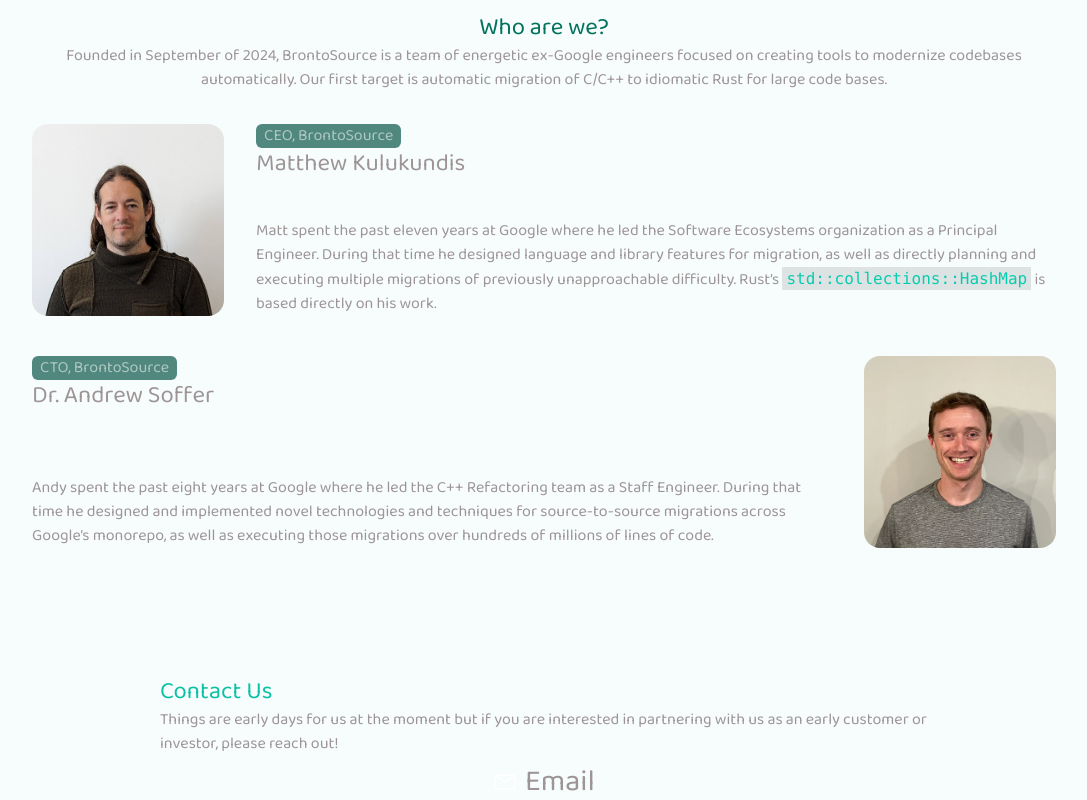
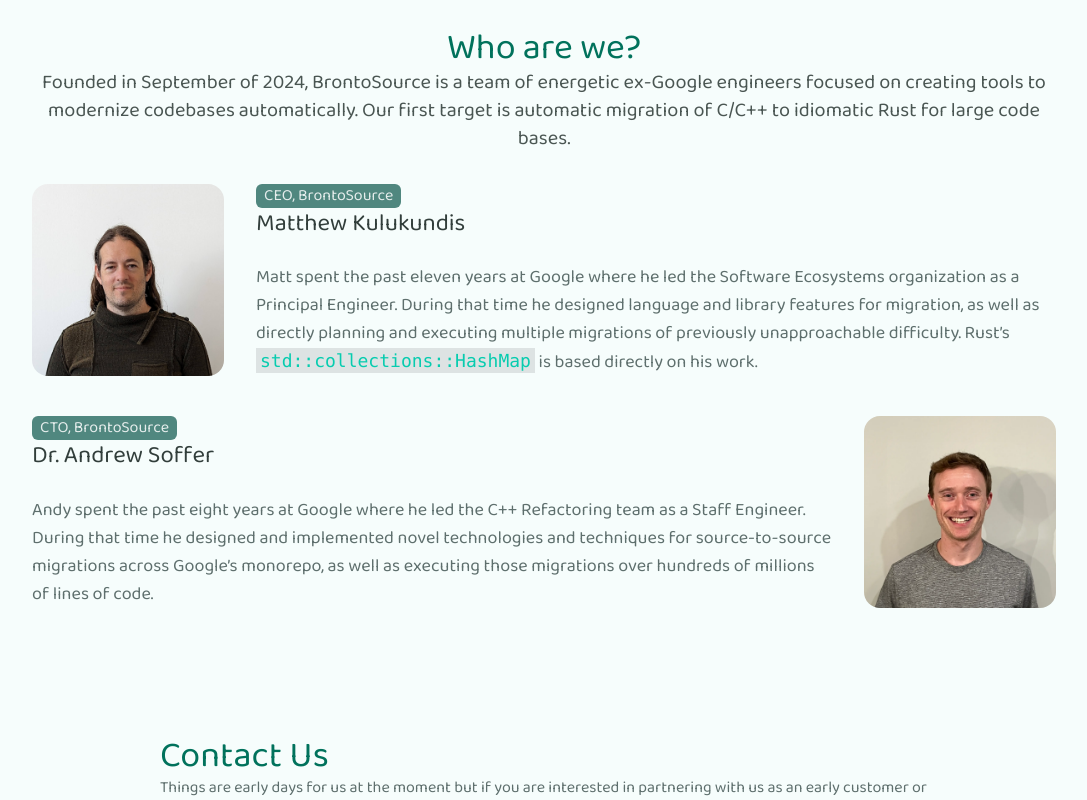
Before and after one commit to brontosource/brontosource.github.io, a Next.js app: page / in a window 1280 px wide. Shown: the part 840-1640 px from the top of the page, without its empty margins (96-1183 px from the left). Built offline with nearby package versions, Linux system fonts and the light colour scheme.

Commit message:
Chor: Added Additional UI
Minor styling changes to primary-content and aboutDev

```diff
--- a/src/components/AboutDev.tsx
+++ b/src/components/AboutDev.tsx
@@ -14,7 +14,12 @@ type AboutDevProps = {
 
 const AboutDev = ({ flipped, image, title, name, children }: AboutDevProps) => {
     return (
-        <div className={clsx("flex flex-col gap-2 sm:gap-8 h-fit lg:justify-normal justify-center", flipped ? "sm:flex-row-reverse" : "sm:flex-row")}>
+      <div
+        className={clsx(
+          "flex flex-col gap-2 sm:gap-8 h-fit lg:justify-normal justify-center",
+          flipped ? "sm:flex-row-reverse" : "sm:flex-row"
+        )}
+      >
         <div className="avatar">
           <div className="h-48 rounded-2xl flex sm:aspect-square justify-end w-full">
             <Image src={image.data} alt={image.alt} />
@@ -22,15 +27,17 @@ const AboutDev = ({ flipped, image, title, name, children }: AboutDevProps) => {
         </div>
         <div className="flex flex-col justify-between lg:w-full">
           <div>
-                    <h3 className="text-white/55 bg-accent rounded-md w-fit px-2">{title}</h3>
-                    <h3 className="text-2xl">{name}</h3>
+            <h3 className="text-white/85 bg-accent rounded-md w-fit px-2">
+              {title}
+            </h3>
+            <h3 className="text-2xl text-primary-content/80">{name}</h3>
           </div>
-                <p className="h-full lg:h-fit" id='AboutDescription'>
+          <p className="h-full lg:h-fit text-lg" id="AboutDescription">
             {children}
           </p>
         </div>
       </div>
-    )
+    );
 }
 
 export default AboutDev
--- a/src/content/About.tsx
+++ b/src/content/About.tsx
@@ -2,6 +2,7 @@ import AboutDev from '@/components/AboutDev'
 import AndyHeadshot from '../../public/andy.webp'
 import MattHeadshot from '../../public/matt.webp'
 import TitleText from '@/ui/TitleText'
+import SubtitleText from "@/ui/SubtitleText";
 const About = () => {
     const Matt = {
         name: "Matthew Kulukundis",
@@ -20,28 +21,42 @@ const About = () => {
         },
     }
     return (
-        <section className="text-left h-fit" id='about'>
+      <section className="text-left h-fit" id="about">
         <div className="max-w-5xl text-center mx-auto mb-8">
-                <TitleText>
-                    Who are we?
-                </TitleText>
-                <p>
+          <TitleText>Who are we?</TitleText>
+          <SubtitleText>
             Founded in September of 2024, BrontoSource is a team of energetic
             ex-Google engineers focused on creating tools to modernize codebases
-                    automatically.  Our first target is automatic migration of C/C++ to
+            automatically. Our first target is automatic migration of C/C++ to
             idiomatic Rust for large code bases.
-                </p>
+          </SubtitleText>
         </div>
         <div className="flex flex-col my-4 h-fit gap-y-10 gap-x-4 max-w-5xl mx-auto">
           <AboutDev image={Matt.image} title={Matt.title} name={Matt.name}>
-                    Matt spent the past eleven years at Google where he led the Software Ecosystems organization as a Principal Engineer. During that time he designed language and library features for migration, as well as directly planning and executing multiple migrations of previously unapproachable difficulty. Rust’s <code>std::collections::HashMap</code> is based directly on his work.
+            Matt spent the past eleven years at Google where he led the Software
+            Ecosystems organization as a Principal Engineer. During that time he
+            designed language and library features for migration, as well as
+            directly planning and executing multiple migrations of previously
+            unapproachable difficulty. Rust’s{" "}
+            <code>std::collections::HashMap</code> is based directly on his
+            work.
           </AboutDev>
-                <AboutDev flipped image={Andy.image} title={Andy.title} name={Andy.name}>
-                    Andy spent the past eight years at Google where he led the C++ Refactoring team as a Staff Engineer. During that time he designed and implemented novel technologies and techniques for source-to-source migrations across Google’s monorepo, as well as executing those migrations over hundreds of millions of lines of code.
+          <AboutDev
+            flipped
+            image={Andy.image}
+            title={Andy.title}
+            name={Andy.name}
+          >
+            Andy spent the past eight years at Google where he led the C++
+            Refactoring team as a Staff Engineer. During that time he designed
+            and implemented novel technologies and techniques for
+            source-to-source migrations across Google’s monorepo, as well as
+            executing those migrations over hundreds of millions of lines of
+            code.
           </AboutDev>
         </div>
       </section>
-    )
+    );
 }
 
 export default About
--- a/src/content/Contact.tsx
+++ b/src/content/Contact.tsx
@@ -1,16 +1,18 @@
 import MailIcon from '@/ui/icons/mail'
+import TitleText from "@/ui/TitleText";
 
 const Contact = () => {
   return (
-        <section className="h-fit flex flex-col gap-2 max-w-3xl mx-auto" id='contact'>
+    <section
+      className="h-fit flex flex-col gap-2 max-w-3xl mx-auto"
+      id="contact"
+    >
       <div>
-                <h2 className="text-4xl sm:text-2xl text-primary">
-                    Contact Us
-                </h2>
+        <TitleText>Contact Us</TitleText>
         <p>
           Things are early days for us at the moment but if you are interested
-                    in partnering with us as an early customer or investor, please
-                    reach out!
+          in partnering with us as an early customer or investor, please reach
+          out!
         </p>
       </div>
 
@@ -21,12 +23,14 @@ const Contact = () => {
             <h3 className="text-3xl">Email</h3>
           </div>
           <p>
-                        <a href="mailto:contact@brontosource.dev">contact@brontosource.dev</a>
+            <a href="mailto:contact@brontosource.dev">
+              contact@brontosource.dev
+            </a>
           </p>
         </div>
       </div>
     </section>
-    )
-}
+  );
+};
 
 export default Contact
--- a/src/content/FeatureCompare.tsx
+++ b/src/content/FeatureCompare.tsx
@@ -2,6 +2,7 @@ import Image from "next/image";
 import CharletteStoneTablet from "../../public/Charlette-StoneTablet.webp";
 import SectionContainer from "@/ui/SectionContainer";
 import TitleText from "@/ui/TitleText";
+import SubtitleText from "@/ui/SubtitleText";
 
 const FeatureCompare = () => {
   return (
@@ -11,12 +12,12 @@ const FeatureCompare = () => {
     >
       <span>
         <TitleText>Our Solution</TitleText>
-        <h3>
+        <SubtitleText>
           Lorem ipsum dolor sit amet consectetur adipisicing elit. Enim
           repellendus molestias expedita obcaecati, esse voluptatibus in
           similique beatae saepe voluptas autem iste officiis explicabo aliquam,
           voluptate aliquid pariatur!
-        </h3>
+        </SubtitleText>
       </span>
       <div className="flex md:flex-row flex-col justify-between">
         <Image
--- /dev/null
+++ b/src/ui/SubtitleText.tsx
@@ -0,0 +1,11 @@
+type SubtitleTextPropsProps = {
+  children: React.ReactNode;
+};
+
+const SubtitleText = ({ children }: SubtitleTextPropsProps) => {
+  return (
+    <h2 className="text-2xl sm:text-xl text-primary-content/70">{children}</h2>
+  );
+};
+
+export default SubtitleText;
--- a/src/ui/TitleText.tsx
+++ b/src/ui/TitleText.tsx
@@ -3,11 +3,7 @@ type TitleTextProps = {
 }
 
 const TitleText = ({ children }: TitleTextProps) => {
-    return (
-        <h2 className="text-4xl sm:text-2xl text-base-300">
-            {children}
-        </h2>
-    )
+    return <h2 className="text-4xl sm:text-4xl text-base-300">{children}</h2>;
 }
 
 export default TitleText
--- a/tailwind.config.ts
+++ b/tailwind.config.ts
@@ -24,7 +24,7 @@ const config: Config = {
           "base-100": "#F6FDFC",
           "base-200": "#BFF2EA",
           "base-300": "#01725C",
-          "base-content": "#9d9496",
+          "base-content": "#5e6f6d",
           info: "#007cf2",
           "info-content": "#000514",
           success: "#00ae7b",
```
Lines whose indentation alone changed are shown as unchanged.
